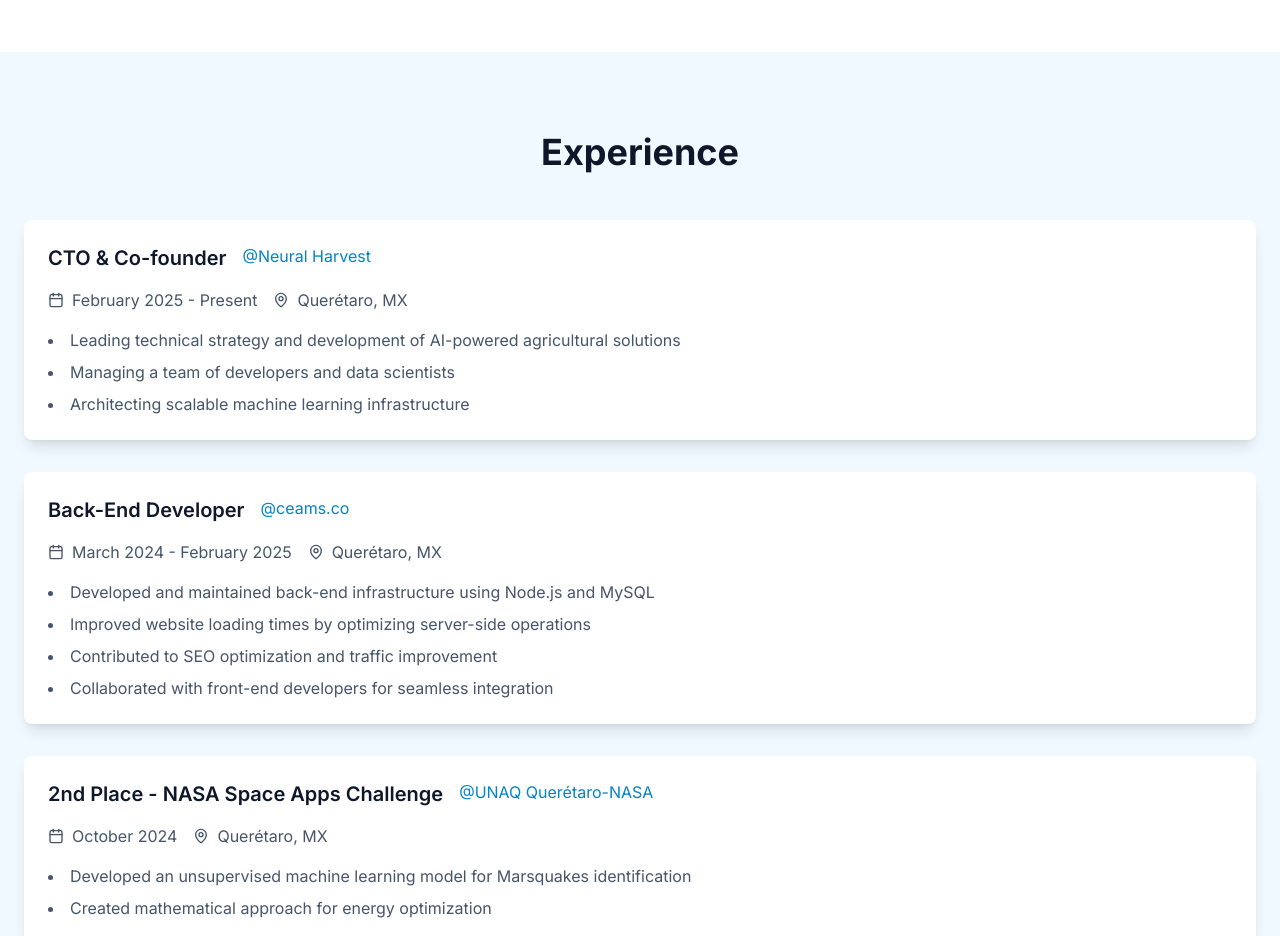
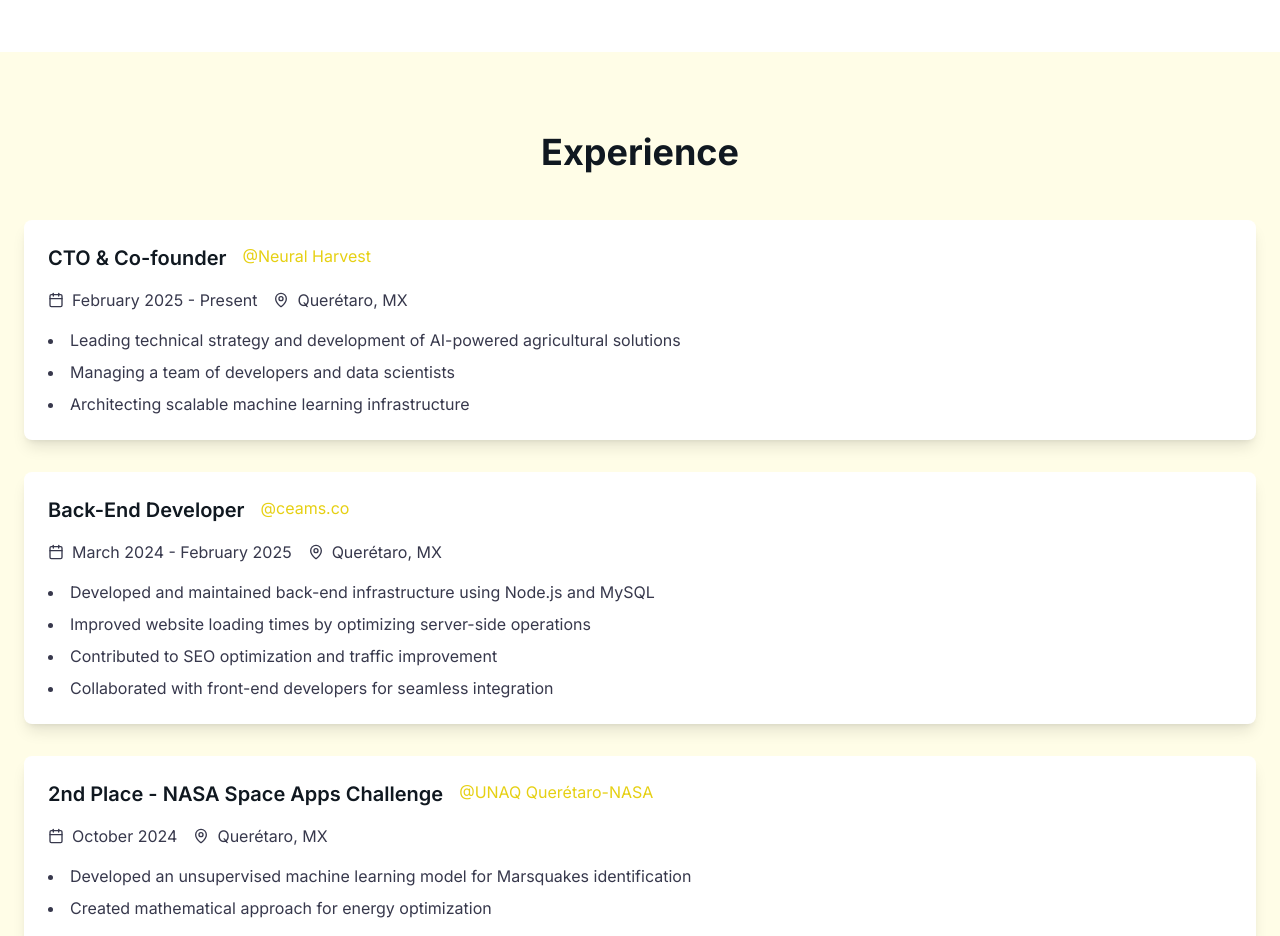
Before and after one commit to KIKW12/EA_Portfolio, a Next.js app: page / in a window 1280 px wide. Shown: the part 1860-2796 px from the top of the page. Built offline with nearby package versions, Linux system fonts and the light colour scheme; no server answers.

Commit message:
updated color

```diff
--- a/pages/_document.tsx
+++ b/pages/_document.tsx
@@ -9,12 +9,12 @@
           href="https://fonts.googleapis.com/css2?family=Inter:wght@400;500;600;700&display=swap"
           rel="stylesheet"
         />
-        <link rel="icon" href="/EA.ico" />
+        <link rel="icon" href="/EA.png" />
         <link rel="apple-touch-icon" sizes="180x180" href="/apple-touch-icon.png" />
         <link rel="icon" type="image/png" sizes="32x32" href="/favicon-32x32.png" />
         <link rel="icon" type="image/png" sizes="16x16" href="/favicon-16x16.png" />
         <meta name="description" content="Enrique Ayala - Computer Science Student & Back-End Developer" />
-        <meta name="theme-color" content="#0ea5e9" />
+        <meta name="theme-color" content="#fee715" />
       </Head>
       <body>
         <Main />
--- a/styles/globals.css
+++ b/styles/globals.css
@@ -16,27 +16,27 @@
 }
 
 ::-webkit-scrollbar-track {
-  background: #f1f5f9;
+  background: #fffde7; /* Light primary-50 */
 }
 
 ::-webkit-scrollbar-thumb {
-  background: #94a3b8;
+  background: #70747f; /* Secondary-400 */
   border-radius: 5px;
 }
 
 ::-webkit-scrollbar-thumb:hover {
-  background: #64748b;
+  background: #545866; /* Secondary-500 */
 }
 
 /* Dark mode scrollbar */
 .dark ::-webkit-scrollbar-track {
-  background: #1e293b;
+  background: #1c1e27; /* Secondary-800 */
 }
 
 .dark ::-webkit-scrollbar-thumb {
-  background: #475569;
+  background: #37384c; /* Secondary-600 */
 }
 
 .dark ::-webkit-scrollbar-thumb:hover {
-  background: #64748b;
+  background: #545866; /* Secondary-500 */
 }
--- a/tailwind.config.ts
+++ b/tailwind.config.ts
@@ -12,28 +12,28 @@
     extend: {
       colors: {
         primary: {
-          50: '#f0f9ff',
-          100: '#e0f2fe',
-          200: '#bae6fd',
-          300: '#7dd3fc',
-          400: '#38bdf8',
-          500: '#0ea5e9',
-          600: '#0284c7',
-          700: '#0369a1',
-          800: '#075985',
-          900: '#0c4a6e',
+          50: '#fffde7',
+          100: '#fffccc',
+          200: '#fff9b3',
+          300: '#fff799',
+          400: '#fff480',
+          500: '#fee715', // Main yellow color
+          600: '#e6d013',
+          700: '#ccb811',
+          800: '#b39f0f',
+          900: '#99870d',
         },
         secondary: {
-          50: '#f8fafc',
-          100: '#f1f5f9',
-          200: '#e2e8f0',
-          300: '#cbd5e1',
-          400: '#94a3b8',
-          500: '#64748b',
-          600: '#475569',
-          700: '#334155',
-          800: '#1e293b',
-          900: '#0f172a',
+          50: '#e2e3e5',
+          100: '#c6c8cc',
+          200: '#a9acb2',
+          300: '#8d9099',
+          400: '#70747f',
+          500: '#545866',
+          600: '#37384c',
+          700: '#2a2b3a',
+          800: '#1c1e27',
+          900: '#101820', // Main dark color
         },
       },
       animation: {
```
Also changed, not shown: public/EA.png, 1 other file (tests, documents, lock files or other folders).
